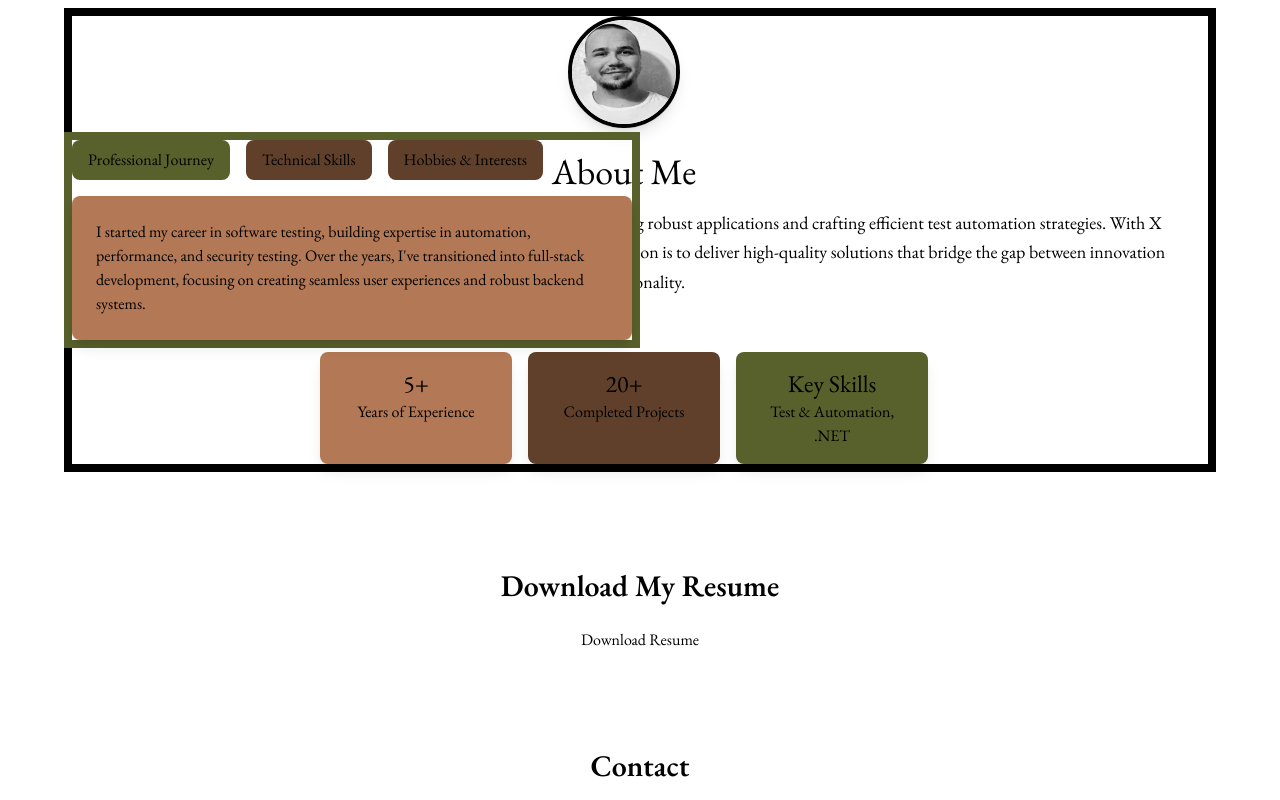
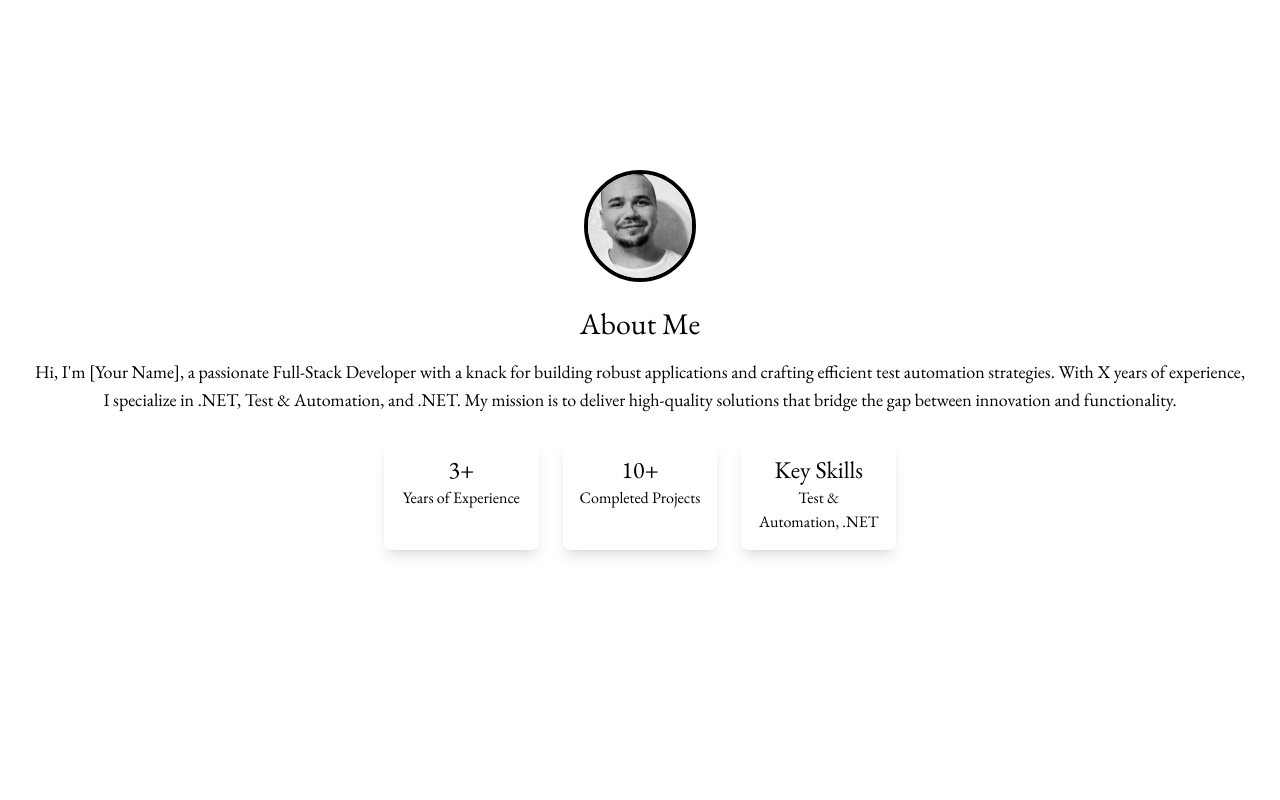
Before and after one commit to konraddrozdyk/react-portfolio, a React (Vite) app: page / in a window 1280 px wide. Shown: the part 840-1640 px from the top of the page. Built offline with nearby package versions, Linux system fonts and the light colour scheme.

Commit message:
Style changes

```diff
--- a/src/components/AboutMe.tsx
+++ b/src/components/AboutMe.tsx
@@ -1,3 +1,5 @@
+import { faArrowDown } from "@fortawesome/free-solid-svg-icons";
+import { FontAwesomeIcon } from "@fortawesome/react-fontawesome";
 import { useState } from "react";
 
 const AboutMe: React.FC = () => {
@@ -25,72 +27,59 @@ const AboutMe: React.FC = () => {
   ];
 
   return (
-    <section
-      id="about"
-      className="flex flex-col md:flex-row items-center py-12 px-6 md:px-16 w-full"
-    >
-      {/* Left Section: Image and Stats */}
-      <div className="flex-1 flex flex-col items-center mb-6 md:mb-0 md:pr-8 border-8 w-2/4">
+    <section id="about" className="flex flex-col">
+      <div className="flex justify-center items-center p-8 w-7/10 h-screen flex-col">
         <img
           src="images/face.JPG"
           alt="Your Name"
-          className="rounded-full w-28 h-28 shadow-lg border-4 mb-6 bg-opacity-50"
+          className="rounded-full w-28 h-28 object-cover border-4 mb-6"
         />
-        <div className="text-center">
-          <h2 className="text-4xl mb-4">About Me</h2>
-          <p className="text-lg leading-relaxed mb-6">
+        <h2 className="text-3xl mb-4">About Me</h2>
+        <p className="text-lg text-center mb-6">
           Hi, I'm <span className="text-blue-600">[Your Name]</span>, a
-            passionate{" "}
-            <span className="font-garamond">Full-Stack Developer</span> with a
-            knack for building robust applications and crafting efficient test
-            automation strategies. With{" "}
-            <span className="font-garamond">X years of experience</span>, I
-            specialize in <span className="font-garamond">.NET</span>,{" "}
-            <span className="font-garamond">Test & Automation</span>, and{" "}
-            <span className="font-garamond">.NET</span>. My mission is to
-            deliver high-quality solutions that bridge the gap between
-            innovation and functionality.
+          passionate Full-Stack Developer with a knack for building robust
+          applications and crafting efficient test automation strategies. With{" "}
+          <span className="font-serif">X years of experience</span>, I
+          specialize in .NET, Test & Automation, and .NET. My mission is to
+          deliver high-quality solutions that bridge the gap between innovation
+          and functionality.
         </p>
-        </div>
-
-        <div className="flex flex-wrap justify-center gap-4 mt-8">
-          <div className="bg-santafe text-gray-800 p-4 rounded-lg shadow-lg w-48 text-center">
-            <h3 className="text-2xl text-blue-600">5+</h3>
+        <div className="flex justify-between w-full max-w-lg gap-6">
+          <div className="text-center flex-1 p-4 rounded-lg shadow-lg">
+            <h3 className="text-2xl">3+</h3>
             <p>Years of Experience</p>
           </div>
-          <div className="bg-quincy text-gray-800 p-4 rounded-lg shadow-lg w-48 text-center">
-            <h3 className="text-2xl">20+</h3>
+          <div className="text-center flex-1 p-4 rounded-lg shadow-lg">
+            <h3 className="text-2xl">10+</h3>
             <p>Completed Projects</p>
           </div>
-          <div className="bg-costa text-gray-800 p-4 rounded-lg shadow-lg w-48 text-center">
+          <div className="text-center flex-1 p-4 rounded-lg shadow-lg">
             <h3 className="text-2xl">Key Skills</h3>
             <p>Test & Automation, .NET</p>
           </div>
         </div>
       </div>
 
-      {/* Right Section: Tabs */}
-      <div className="flex-1 w-2/4 max-w-xl border-8 border-costa absolute bottom-100">
-        {/* Tabs Navigation */}
-        <div className="flex justify-center md:justify-start space-x-4 mb-4">
+      <div className="flex justify-center items-center p-8 w-7/10 h-screen">
+        <div className="flex flex-col items-center w-full">
+          <div className="flex space-x-4 mb-6">
             {tabs.map((tab) => (
               <button
                 key={tab.id}
                 onClick={() => setActiveTab(tab.id)}
-              className={`px-4 py-2 rounded-lg transition-all ${
+                className={`px-6 py-2 rounded-lg transition-all ${
                   activeTab === tab.id
-                  ? "bg-costa text-white"
-                  : "bg-quincy hover:bg-gray-300"
+                    ? "border-2 border-blue-500"
+                    : "border-2 border-gray-300"
                 }`}
               >
                 {tab.label}
               </button>
             ))}
           </div>
-
-        {/* Tab Content */}
-        <div className="bg-santafe rounded-lg shadow-lg p-6">
+          <div className="rounded-lg shadow-lg p-6 w-full max-w-xl">
             {tabs.find((tab) => tab.id === activeTab)?.content}
+          </div>
         </div>
       </div>
     </section>
--- a/src/components/Resume.tsx
+++ b/src/components/Resume.tsx
@@ -1,11 +1,11 @@
 const Resume: React.FC = () => (
-  <section id="resume" className="py-12 px-6 bg-transparent">
+  <section
+    id="resume"
+    className="py-12 px-6 h-screen flex flex-col justify-center items-center"
+  >
     <div className="container mx-auto text-center">
-      <h2 className="text-3xl font-semibold mb-6">Download My Resume</h2>
-      <a
-        href="/path-to-resume.pdf"
-        className="bg-blue-500 text-white py-2 px-6 rounded hover:bg-blue-600"
-      >
+      <h2 className="text-3xl mb-6">Download My Resume</h2>
+      <a href="/path-to-resume.pdf" className=" py-2 px-6 rounded">
         Download Resume
       </a>
     </div>
```
Lines whose indentation alone changed are shown as unchanged.
